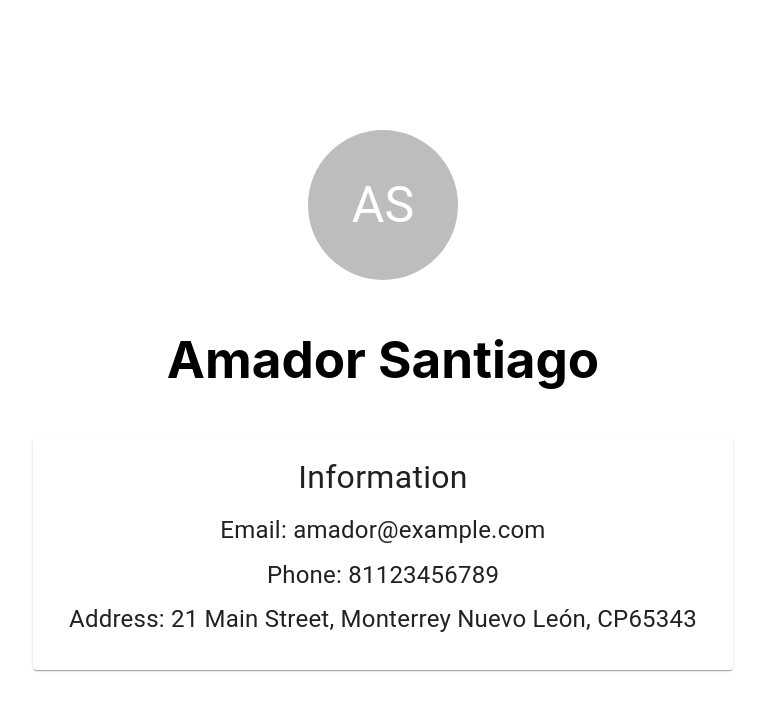
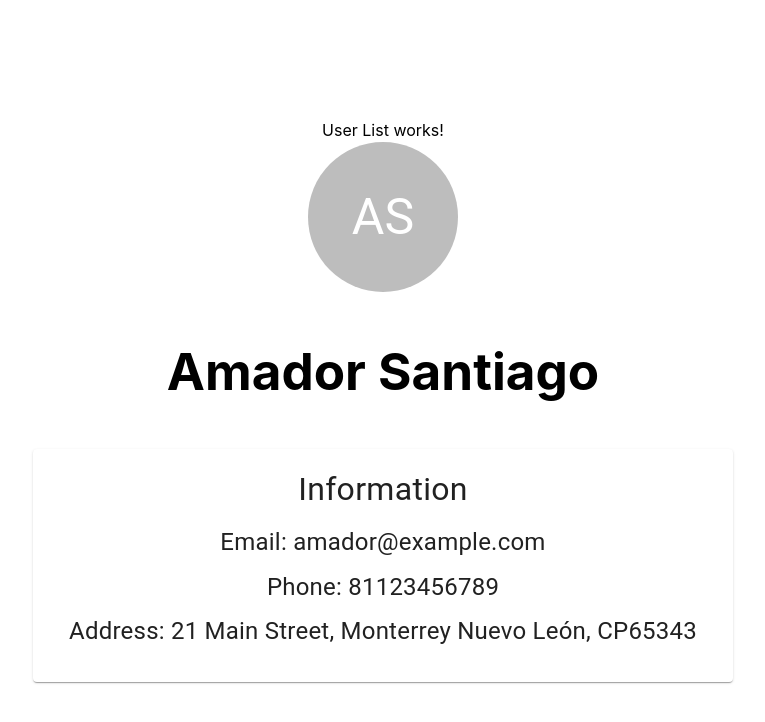
Before and after one commit to ReactMentorship/React-Mentorship-Wave-3, a React (Vite) app in the folder vite-project/: page / in a window 1280 px wide. Shown: the top 722 px of the page, without its empty margins (257-1022 px from the left). Built offline with nearby package versions, Linux system fonts and the light colour scheme.

Commit message:
ACT6 - Amador-S - Convert the User object into an array

```diff
--- a/vite-project/src/App.css
+++ b/vite-project/src/App.css
@@ -3,6 +3,7 @@
   margin: 0 auto;
   padding: 2rem;
   text-align: center;
+   color: black;
 }
 .login {
   color: black;
--- a/vite-project/src/components/User.tsx
+++ b/vite-project/src/components/User.tsx
@@ -4,6 +4,7 @@ import Box from '@mui/material/Box';
 import './User.css'
 import UserAvatar from './UserAvatar'
 import UserCard from './UserCard'
+import UserList from  './UserList'
 
 function User() {
   const userProfile = { name: 'Amador Santiago',
@@ -11,8 +12,17 @@ function User() {
     phone: 81123456789,
     address: '21 Main Street, Monterrey Nuevo León, CP65343' }
 
+  const userList = [
+    { name: 'Amador Santiago',
+      email: 'amador@example.com',
+      phone: 81123456789,
+      address: '21 Main Street, Monterrey Nuevo León, CP65343'
+    }
+  ]
+
   return (
     <>
+        <UserList userList = {userList}/>
        <Box sx={{ flexGrow: 1 }}>
         <Grid container spacing={2}>
           <Grid item xs={12}>
--- /dev/null
+++ b/vite-project/src/components/UserList.tsx
@@ -0,0 +1,12 @@
+import Avatar from '@mui/material/Avatar';
+
+function UserList({UserList}) {
+    return (
+        <>
+            <div className="user-list">
+                User List works!
+            </div>
+        </>
+    )
+}
+export default UserList
```
